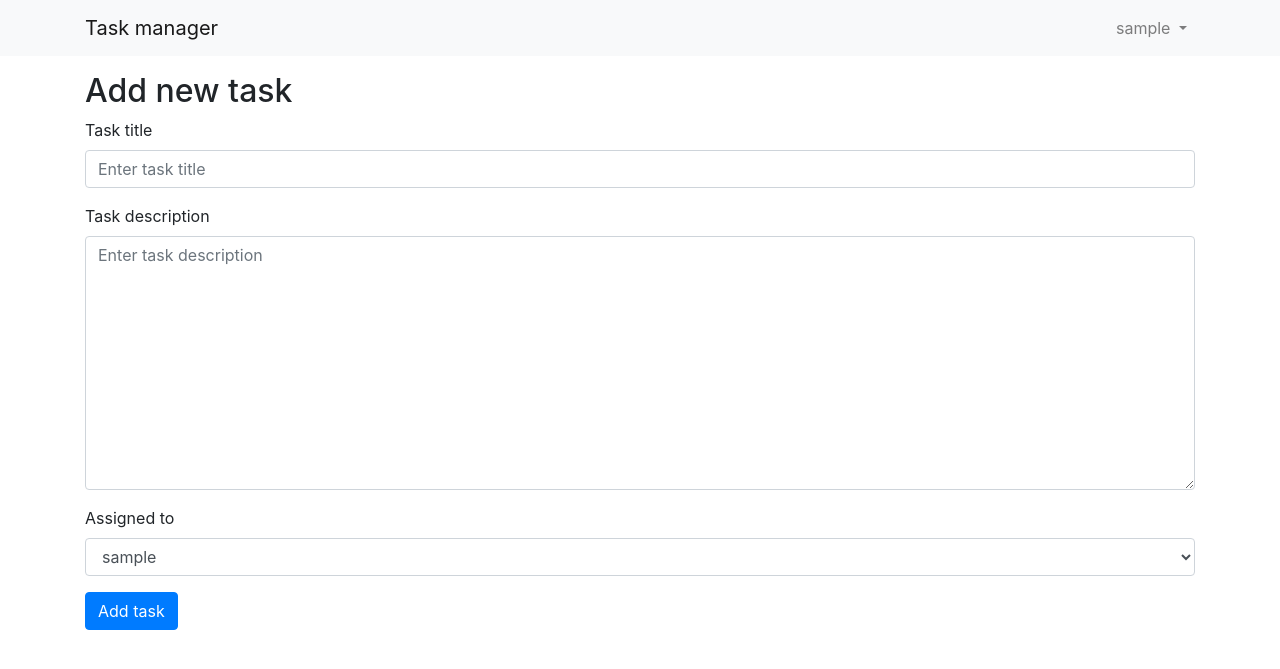
After one commit to veetors/python-project-lvl4, a Django app: page /tasks/new in a window 1280 px wide. The commit adds this page. Shown: the top 669 px of the page. Run offline with Django 3.2, Linux system fonts and the light colour scheme; the visitor is signed in with stand-in values (Sample User, id 1); data comes from the database, SQL or seed files in the repository; some libraries are stand-ins or nearby versions.

Commit message:
add task creation form

```diff
--- a/task_manager/forms.py
+++ b/task_manager/forms.py
@@ -1,8 +1,22 @@
 from django.contrib.auth.forms import UserCreationForm
 from django.contrib.auth.models import User
+from django.forms import HiddenInput, ModelForm
+from task_manager.models import Task
 
 
 class SignupForm(UserCreationForm):
     class Meta:
         model = User
         fields = ['username', 'email', 'password1', 'password2']
+
+
+class TaskForm(ModelForm):
+    def __init__(self, *args, **kwargs):
+        super().__init__(*args, **kwargs)
+        self.fields['name'].label = 'Task title'
+        self.fields['description'].label = 'Task description'
+
+    class Meta:
+        model = Task
+        fields = ['name', 'description', 'creator', 'assigned_to']
+        widgets = {'creator': HiddenInput()}
--- a/task_manager/templates/home.html
+++ b/task_manager/templates/home.html
@@ -7,7 +7,7 @@
         {% else %}
             <div class="d-flex justify-content-between align-items-center mb-3">
                 <h1 class="h2 mb-0">Tasks</h1>
-                <a href="#" class="btn btn-outline-primary">Add new task</a>
+                <a href="{% url 'new_task' %}" class="btn btn-outline-primary">Add new task</a>
             </div>
             {% for task in tasks %}
                 <div class="card mb-3">
--- /dev/null
+++ b/task_manager/templates/new_task.html
@@ -0,0 +1,17 @@
+{% extends 'base.html' %}
+{% load bootstrap4 %}
+
+{% block content %}
+    <div class="container mt-3">
+        <h1 class="h2">Add new task</h1>
+        <form action="{% url 'new_task' %}" method="POST">
+            {% csrf_token %}
+            {% bootstrap_form_errors form type='non_fields' %}
+            {% bootstrap_field form.name placeholder='Enter task title' %}
+            {% bootstrap_field form.description placeholder='Enter task description' %}
+            {% bootstrap_field form.creator %}
+            {% bootstrap_field form.assigned_to %}
+            <button class="btn btn-primary" type="submit">Add task</button>
+        </form>
+    </div>
+{% endblock %}
--- a/task_manager/urls.py
+++ b/task_manager/urls.py
@@ -21,5 +21,6 @@ urlpatterns = [
     path('', views.home, name='home'),
     path('signup/', views.signup, name='signup'),
     path('accounts/', include('django.contrib.auth.urls')),
+    path('tasks/new', views.new_task, name='new_task'),
     path('admin/', admin.site.urls),
 ]
--- a/task_manager/views.py
+++ b/task_manager/views.py
@@ -1,6 +1,7 @@
 from django.contrib import messages
+from django.contrib.auth.decorators import login_required
 from django.shortcuts import redirect, render
-from task_manager.forms import SignupForm
+from task_manager.forms import SignupForm, TaskForm
 from task_manager.models import Task
 
 
@@ -28,3 +29,22 @@ def signup(request):
     return render(request, 'signup.html', context={
         'form': form,
     })
+
+
+@login_required
+def new_task(request):
+    if request.method == 'POST':
+        form = TaskForm(request.POST)
+        if form.is_valid():
+            form.save()
+            return redirect('home')
+    else:
+        current_user = request.user
+        form = TaskForm(initial={
+            'creator': current_user,
+            'assigned_to': current_user,
+        })
+
+    return render(request, 'new_task.html', context={
+        'form': form,
+    })
```
